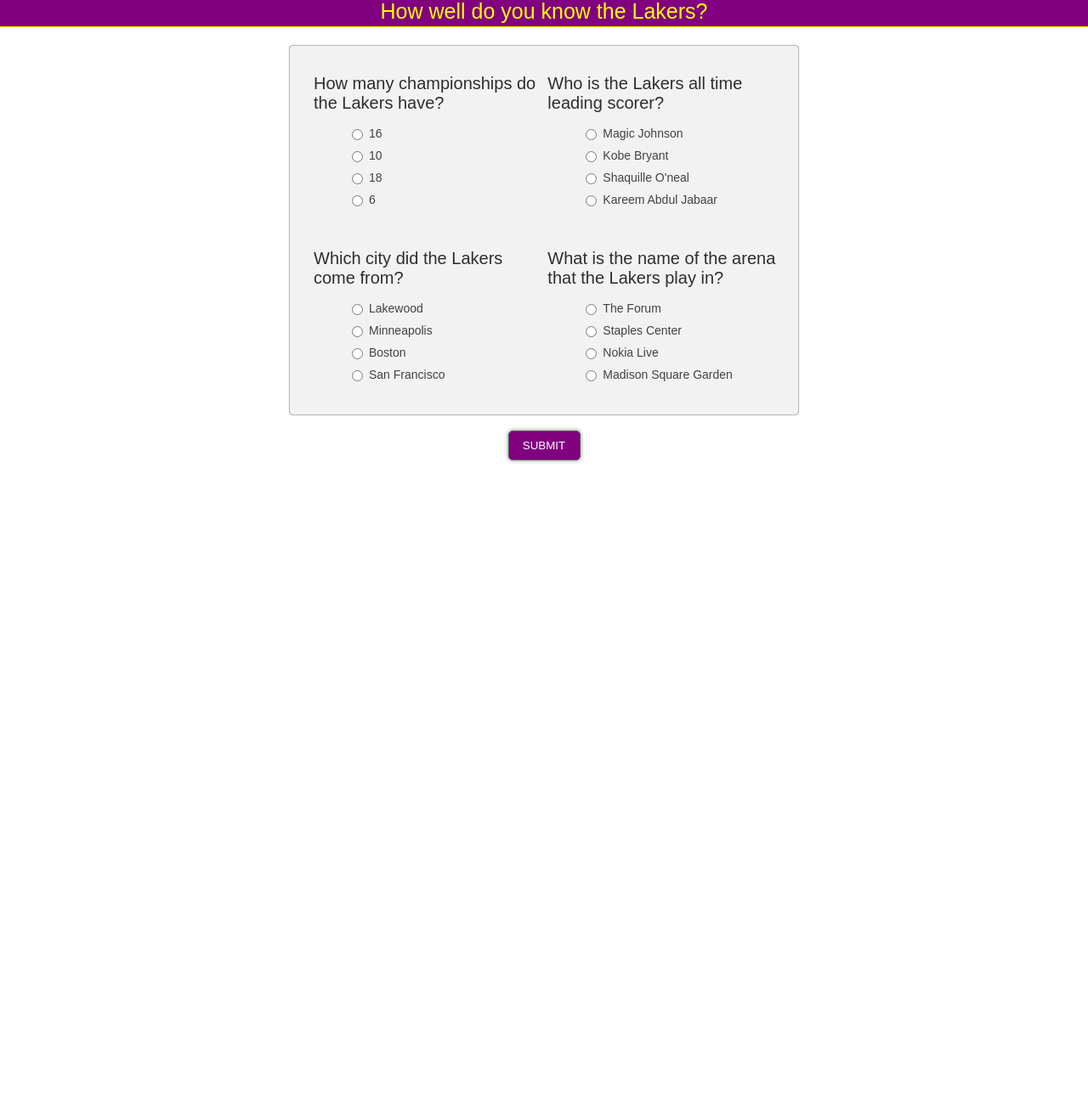
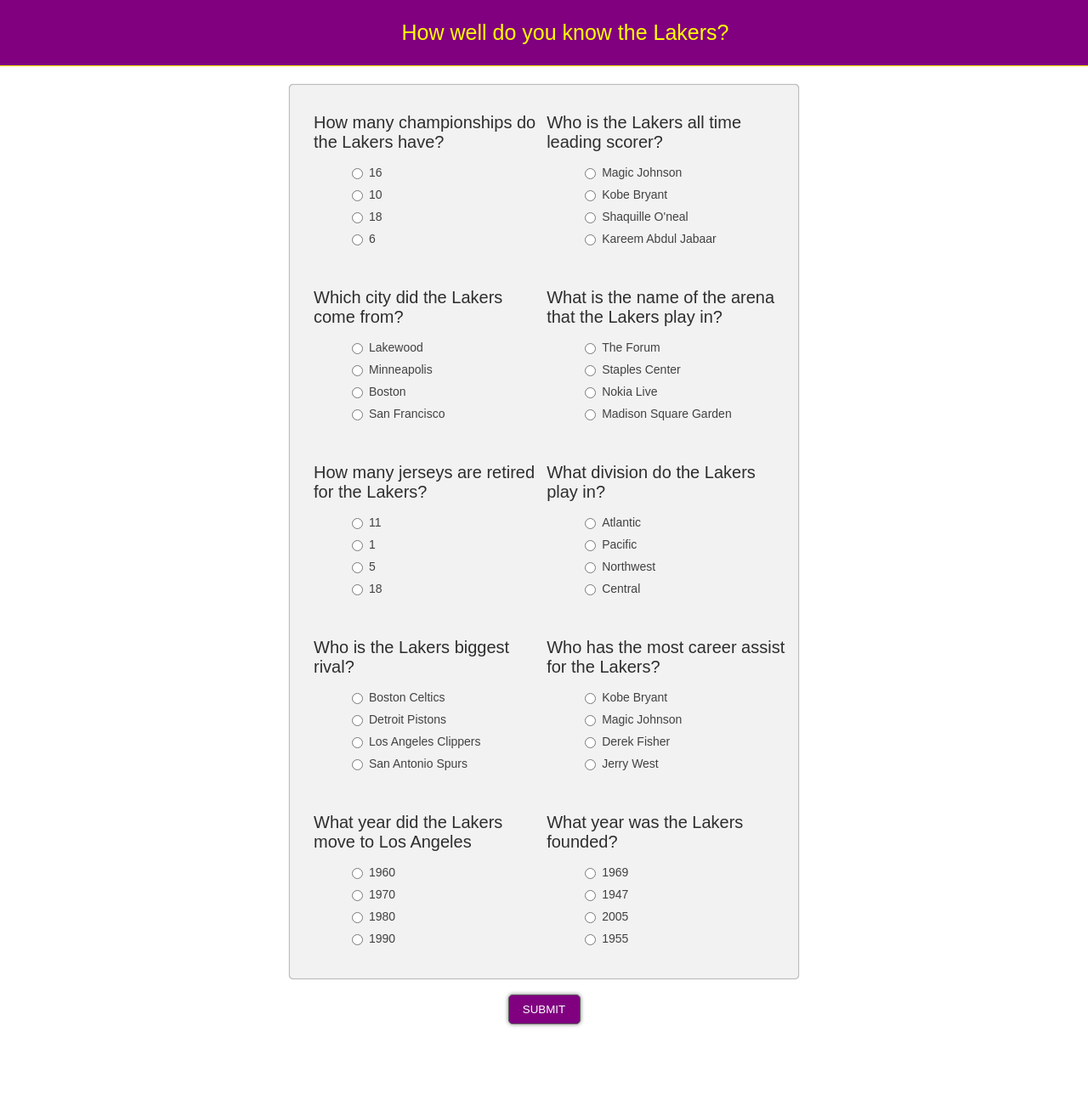
Before and after one commit to matthewhaotran/lakersQuiz, a PHP site: page /index.html in a window 1280 px wide; the page is wider, and only the part inside the window is pictured. Shown: that part at 85% size. Before the commit the page ends 545 px from the top of that part, so only its background shows below. Run offline with PHP 8.4, Linux system fonts and the light colour scheme.

Commit message:
add 6 questions

```diff
--- a/index.html
+++ b/index.html
@@ -9,13 +9,11 @@
 </head>
 <body>
     <h2 class="quizHeader center textcenter">How well do you know the Lakers?</h2>
-
       <table class="center">
       <tr>
         <td>
             <div>
                 <p class="question">How many championships do the Lakers have?</p>
-
               <ul>
               <input class="answer" type="radio" name="q1" value="1">
               <label id="correctString1">16</label>
@@ -91,6 +89,123 @@
             </div>
         </td>
       </tr>
+      <tr>
+        <td>
+            <div>
+                <p class="question">How many jerseys are retired for the Lakers?</p>
+              <ul>
+              <input class="answer" type="radio" name="q5" value="1">
+              <label id="correctString5">11</label>
+              <br>
+              <input class="answer" type="radio" name="q5" value="0">
+              <label>1</label>
+              <br>
+              <input class="answer" type="radio" name="q5" value="0">
+              <label>5</label>
+              <br>
+              <input class="answer" type="radio" name="q5" value="0">
+              <label>18</label>
+              </ul>
+            </div>
+        </td>
+        <td>
+            <div>
+                <p class="question">What division do the Lakers play in?</p>
+
+              <ul>
+              <input class="answer" type="radio" name="q6" value="0">
+              <label>Atlantic</label>
+              <br>
+              <input class="answer" type="radio" name="q6" value="1">
+              <label id="correctString6">Pacific</label>
+              <br>
+              <input class="answer" type="radio" name="q6" value="0">
+              <label>Northwest</label>
+              <br>
+              <input class="answer" type="radio" name="q6" value="0">
+              <label>Central</label>
+              </ul>
+            </div>
+        </td>
+      </tr>
+      <tr>
+        <td>
+            <div>
+                <p class="question">Who is the Lakers biggest rival?</p>
+              <ul>
+              <input class="answer" type="radio" name="q7" value="1">
+              <label id="correctString7">Boston Celtics</label>
+              <br>
+              <input class="answer" type="radio" name="q7" value="0">
+              <label>Detroit Pistons</label>
+              <br>
+              <input class="answer" type="radio" name="q7" value="0">
+              <label>Los Angeles Clippers</label>
+              <br>
+              <input class="answer" type="radio" name="q7" value="0">
+              <label>San Antonio Spurs</label>
+              </ul>
+            </div>
+        </td>
+        <td>
+            <div>
+                <p class="question">Who has the most career assist for the Lakers?</p>
+
+              <ul>
+              <input class="answer" type="radio" name="q8" value="0">
+              <label>Kobe Bryant</label>
+              <br>
+              <input class="answer" type="radio" name="q8" value="1">
+              <label id="correctString8">Magic Johnson</label>
+              <br>
+              <input class="answer" type="radio" name="q8" value="0">
+              <label>Derek Fisher</label>
+              <br>
+              <input class="answer" type="radio" name="q8" value="0">
+              <label>Jerry West</label>
+              </ul>
+            </div>
+        </td>
+      </tr>
+      <tr>
+        <td>
+            <div>
+                <p class="question">What year did the Lakers move to Los Angeles</p>
+              <ul>
+              <input class="answer" type="radio" name="q9" value="1">
+              <label id="correctString9">1960</label>
+              <br>
+              <input class="answer" type="radio" name="q9" value="0">
+              <label>1970</label>
+              <br>
+              <input class="answer" type="radio" name="q9" value="0">
+              <label>1980</label>
+              <br>
+              <input class="answer" type="radio" name="q9" value="0">
+              <label>1990</label>
+              </ul>
+            </div>
+        </td>
+        <td>
+            <div>
+                <p class="question">What year was the Lakers founded?</p>
+
+              <ul>
+              <input class="answer" type="radio" name="q10" value="0">
+              <label>1969</label>
+              <br>
+              <input class="answer" type="radio" name="q10" value="1">
+              <label id="correctString10">1947</label>
+              <br>
+              <input class="answer" type="radio" name="q10" value="0">
+              <label>2005</label>
+              <br>
+              <input class="answer" type="radio" name="q10" value="0">
+              <label>1955</label>
+              </ul>
+            </div>
+        </td>
+      </tr>
       </table>
   <br/>
     <div class="submitter center">
@@ -104,6 +219,12 @@
       <div class="quizAnswers center" id="correctAnswer2"></div>
       <div class="quizAnswers center" id="correctAnswer3"></div>
       <div class="quizAnswers center" id="correctAnswer4"></div>
+      <div class="quizAnswers center" id="correctAnswer5"></div>
+      <div class="quizAnswers center" id="correctAnswer6"></div>
+      <div class="quizAnswers center" id="correctAnswer7"></div>
+      <div class="quizAnswers center" id="correctAnswer8"></div>
+      <div class="quizAnswers center" id="correctAnswer9"></div>
+      <div class="quizAnswers center" id="correctAnswer10"></div>
 
 
   <!--show score upon submit-->
--- a/index.js
+++ b/index.js
@@ -21,7 +21,7 @@ function submitQuiz() {
     }
 
 // calc score with answerScore function
-    var calcScore = (answerScore('q1') + answerScore('q2') + answerScore('q3') + answerScore('q4'));
+    var calcScore = (answerScore('q1') + answerScore('q2') + answerScore('q3') + answerScore('q4') + answerScore('q5') + answerScore('q6') + answerScore('q7') + answerScore('q8') + answerScore('q9') + answerScore('q10'));
     console.log("CalcScore: " + calcScore); // it works!
 
 // function to return correct answer string
@@ -32,6 +32,7 @@ function submitQuiz() {
         }
 
 // print correct answers only if wrong (calls correctAnswer function)
+
     if (answerScore('q1') === 0) {
         document.getElementById('correctAnswer1').innerHTML = correctAnswer('correctString1', 1);
     }
@@ -43,6 +44,24 @@ function submitQuiz() {
     }
     if (answerScore('q4') === 0) {
         document.getElementById('correctAnswer4').innerHTML = correctAnswer('correctString4', 4);
+    }
+    if (answerScore('q5') === 0) {
+        document.getElementById('correctAnswer5').innerHTML = correctAnswer('correctString5', 5);
+    }
+    if (answerScore('q6') === 0) {
+        document.getElementById('correctAnswer6').innerHTML = correctAnswer('correctString6', 6);
+    }
+    if (answerScore('q7') === 0) {
+        document.getElementById('correctAnswer7').innerHTML = correctAnswer('correctString7', 7);
+    }
+    if (answerScore('q8') === 0) {
+        document.getElementById('correctAnswer8').innerHTML = correctAnswer('correctString8', 8);
+    }
+    if (answerScore('q9') === 0) {
+        document.getElementById('correctAnswer9').innerHTML = correctAnswer('correctString9', 9);
+    }
+    if (answerScore('q10') === 0) {
+        document.getElementById('correctAnswer10').innerHTML = correctAnswer('correctString10', 10);
     }
 
 // calculate "possible score" integer
--- a/styles.css
+++ b/styles.css
@@ -26,6 +26,7 @@ h2.quizHeader {
   color: yellow;
   margin-top: 0px;
   width: 100%;
+  padding: 25px;
 }
 
 h2.quizScore{
```
